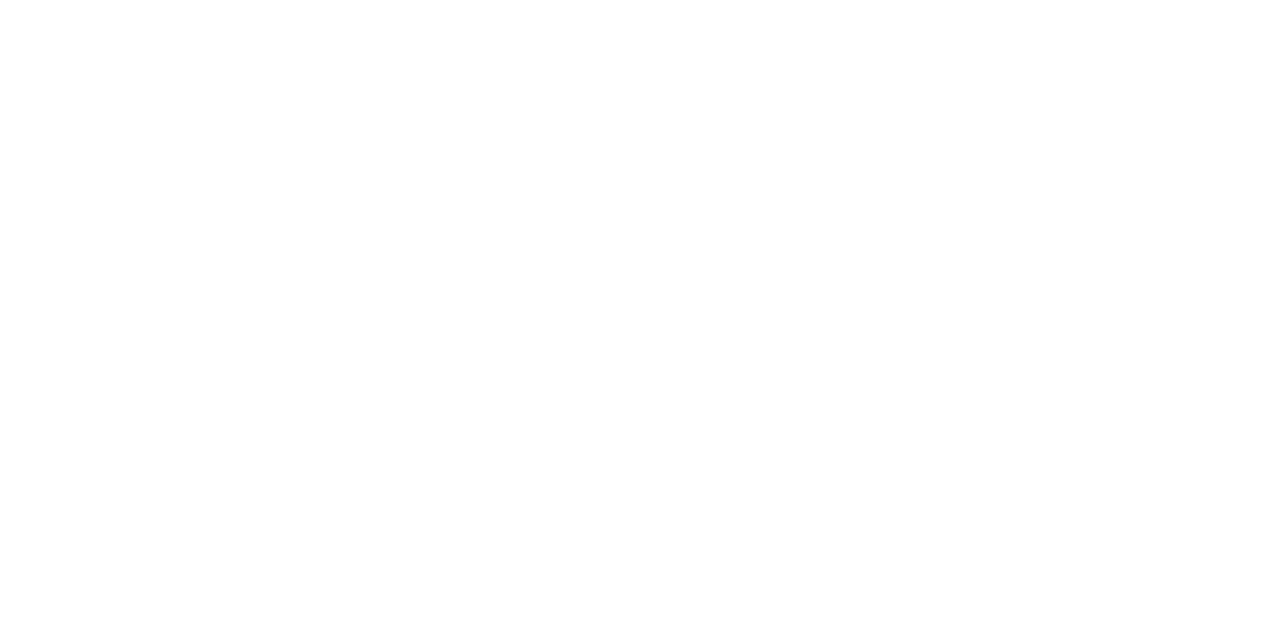
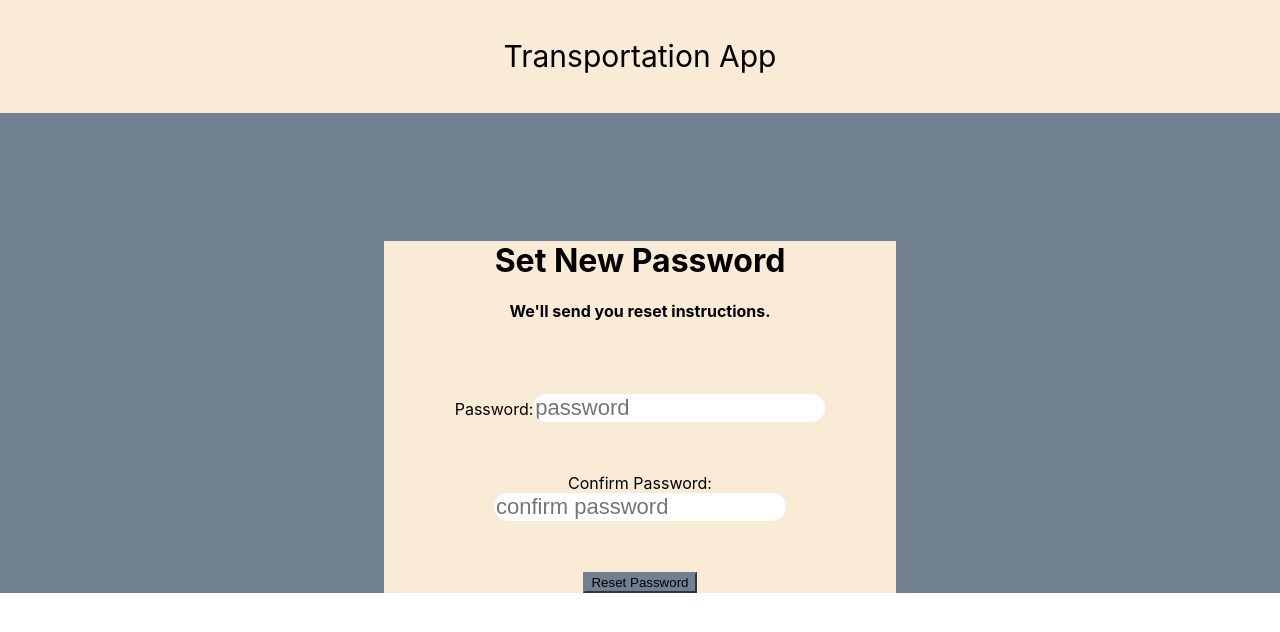
Before and after one commit to EzgiSahan/SAFERIDE, a React (Create React App) app: page /setnewpassword in a window 1280 px wide. Shown: the top 632 px of the page. Built offline with nearby package versions, Linux system fonts and the light colour scheme.

Commit message:
Forget password Module

```diff
--- a/package.json
+++ b/package.json
@@ -3,15 +3,19 @@
   "version": "0.1.0",
   "private": true,
   "dependencies": {
+    "@hookform/resolvers": "^3.1.1",
     "@testing-library/jest-dom": "^5.17.0",
     "@testing-library/react": "^13.4.0",
     "@testing-library/user-event": "^13.5.0",
     "react": "^18.2.0",
     "react-dom": "^18.2.0",
+    "react-hook-form": "^7.45.2",
     "react-router-dom": "^5.2.0",
     "react-scripts": "5.0.1",
     "validator": "^13.9.0",
-    "web-vitals": "^2.1.4"
+    "web-vitals": "^2.1.4",
+    "yup": "^1.2.0",
+    "zod": "^3.21.4"
   },
   "scripts": {
     "start": "react-scripts start",
--- a/src/App.js
+++ b/src/App.js
@@ -1,6 +1,8 @@
 import React from 'react';
 import { BrowserRouter as Router, Switch, Route } from 'react-router-dom';
+import { ForgetPassword } from './screens/ForgetPassword';
 import { Login } from './screens/Login';
+import { SetNewPassword } from './screens/SetNewPassword';
 import { Signup } from './screens/Signup';
 
 const App = () => {
@@ -9,6 +11,8 @@
         <Switch>
           <Route exact path="/" component={Signup} />
           <Route path="/login" component={Login} />
+          <Route path="/forgetpassword" component={ForgetPassword} />
+          <Route path="/setnewpassword" component={SetNewPassword} />
         </Switch>
     </Router>
   );
--- /dev/null
+++ b/src/screens/ForgetPassword.js
@@ -0,0 +1,35 @@
+import React, { useState } from 'react'
+import '../styles/Styles.css'
+
+
+export const ForgetPassword = () => {
+
+    const [email,setEmail] = useState('');
+
+
+    return(
+        <div className='container'>
+            <header className='login-header'>
+                <text>Transportation App</text>
+            </header>
+            <div className='login-container'>
+                <div>
+                    <h1>Forget Password?</h1>
+                    <h4>We'll send you reset instructions.</h4>
+                </div>
+                <form className='login-form'>
+                <div class="form-group">
+                    <label for="email">Email address:</label>
+                    <input type={email} class="form-control" id="email" placeholder='email' required
+                    onChange={(e)=>{
+                        setEmail(e.target.value);}}
+                    />
+                </div>
+                <a href='/setnewpassword'>
+                    Reset Password
+                </a>
+                </form>
+            </div>
+        </div>
+    )
+}
--- a/src/screens/Login.js
+++ b/src/screens/Login.js
@@ -12,7 +12,6 @@
                 <text>Transportation App</text>
         </header>
         <div className='login-container'>
-
             <form className='login-form'>
                 <div class="form-group">
                     <label for="email">Email address:</label>
@@ -25,6 +24,9 @@
                     <input type={password} class="form-control" id="pwd" placeholder='password' required
                     onChange={(e)=>{
                         setPassword(e.target.value);}}/>
+                    <div className='forget-pwd'>
+                        <a href='/forgetpassword'>Forget Password?</a>
+                    </div>
                 </div>
                 <button type="submit" class="btn btn-primary" id="button">Submit</button>
                 <div class="form-group">
--- /dev/null
+++ b/src/screens/SetNewPassword.js
@@ -0,0 +1,70 @@
+import React from 'react'
+import '../styles/Styles.css'
+import { useForm } from 'react-hook-form'
+import { yupResolver } from '@hookform/resolvers/yup'
+import * as Yup from 'yup'
+
+export const SetNewPassword = () => {
+
+    const getCharacterValidationError = (str) => {
+        return `${str}`;
+    };
+
+    const formSchema = Yup.object().shape({
+        password: Yup.string()
+          .required('Password is mendatory')
+          .matches(/[a-z]/, getCharacterValidationError('Password must include one lowercase'))
+          .matches(/[A-Z]/, getCharacterValidationError('Password must include one uppercase'))
+          .matches(/[^\w]]/, getCharacterValidationError('Password must include one special symbol')
+          ),
+        confirmPwd: Yup.string()
+          .required('Password is mendatory')
+          .oneOf([Yup.ref('password')], 'Passwords does not match'),
+    })
+    const formOptions = { resolver: yupResolver(formSchema) }
+    const { register, handleSubmit, formState } = useForm(formOptions)
+    const { errors } = formState
+
+    function onSubmit(data) {
+        console.log(JSON.stringify(data, null, 4))
+        return false
+    }
+
+    return(
+        <div className='container'>
+            <header className='login-header'>
+                <text>Transportation App</text>
+            </header>
+            <div className='login-container'>
+                <div>
+                    <h1>Set New Password</h1>
+                    <h4>We'll send you reset instructions.</h4>
+                </div>
+                <form className='login-form' onSubmit={handleSubmit(onSubmit)}>
+                    <div class="form-group">
+                        <label for="password">Password:</label>
+                        <input
+                        name='password'
+                        type='password'
+                        {...register('password')}
+                        class={`form-control ${errors.password ? 'is-invalid' : ''}`}
+                        placeholder='password'
+                        required/>
+                        <div className="invalid-feedback">{errors.password?.message}</div>
+                    </div>
+                    <div class="form-group">
+                        <label for="password">Confirm Password:</label>
+                        <input
+                        name='confirmPwd'
+                        type='password'
+                        {...register('confirmPwd')}
+                        class={`form-control ${errors.confirmPwd ? 'is-invalid' : ''}`}
+                        placeholder='confirm password' required/>
+                        <div className="invalid-feedback">{errors.confirmPwd?.message}</div>
+                    </div>
+                    <button type="submit" class="btn btn-primary" id="button">Reset Password</button>
+                </form>
+            </div>
+        </div>
+    )
+}
--- a/src/styles/Styles.css
+++ b/src/styles/Styles.css
@@ -27,6 +27,10 @@
     font-size: 22px;
 }
 
+.forget-pwd {
+    text-align: end;
+}
+
 #button {
     margin: 10% 10% 0% 10%;
     background-color: slategrey;
```
Also changed, not shown: 1 other file (tests, documents, lock files or other folders).
